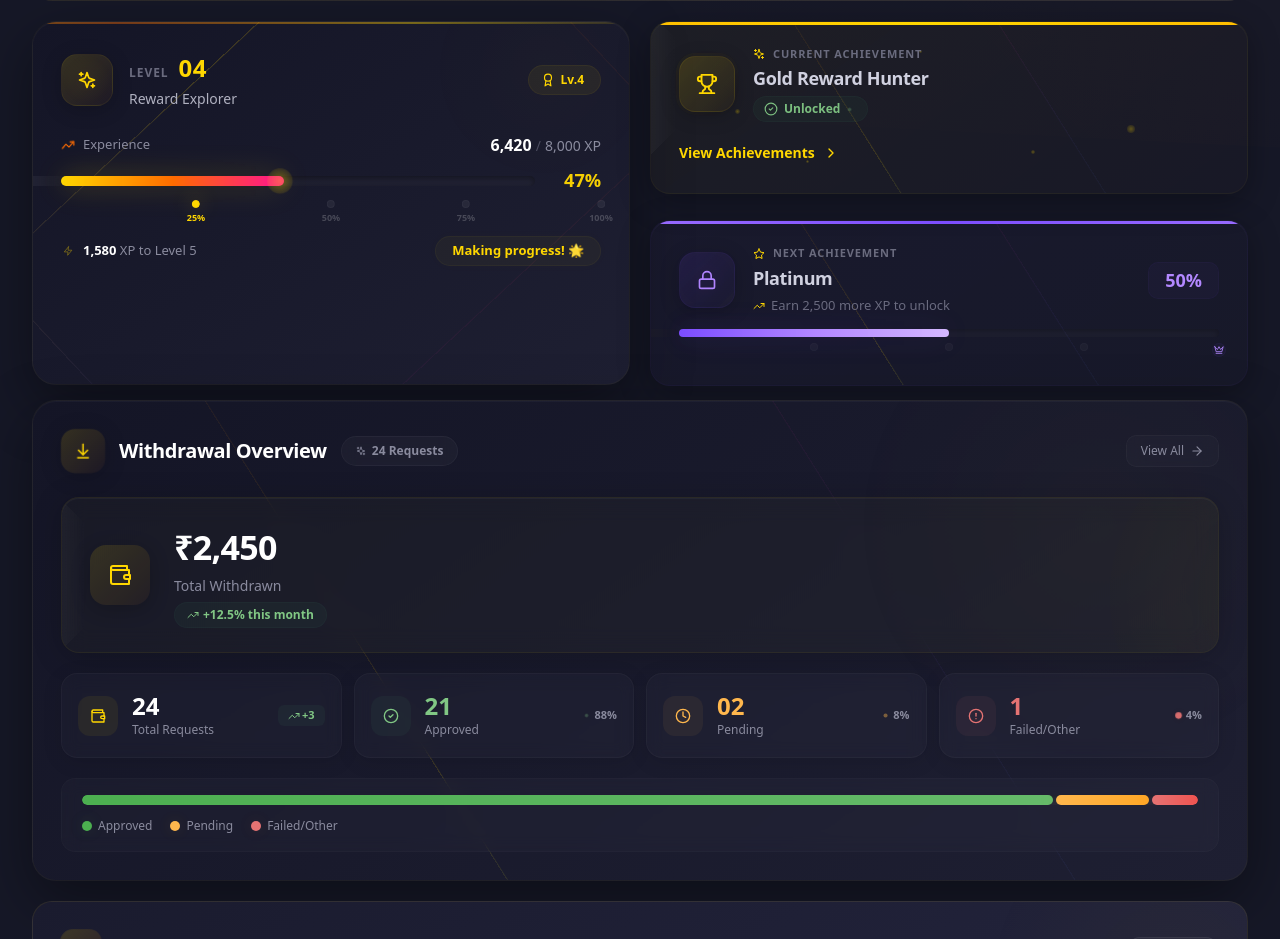
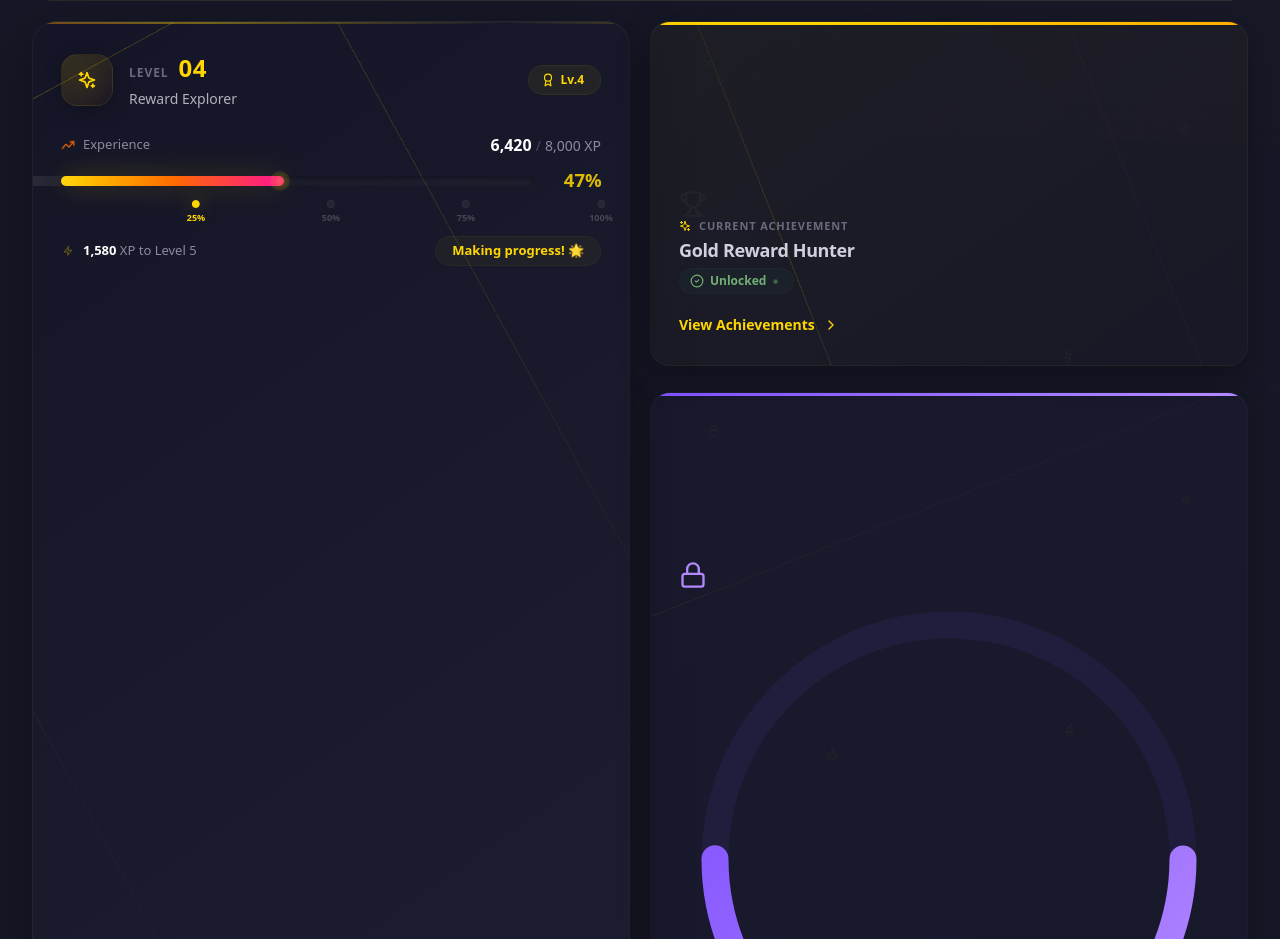
Before and after one commit to Sara12-2/VELoop_Rewards-User-Profile, a React (Vite) app: page / in a window 1280 px wide. Shown: the part 1093-2032 px from the top of the page. Built offline with nearby package versions, Linux system fonts and the light colour scheme.

Commit message:
feat(achievement): update AchievementCard with orbit style and animated dots

```diff
--- a/src/components/AchievementCard/AchievementCard.jsx
+++ b/src/components/AchievementCard/AchievementCard.jsx
@@ -1,21 +1,21 @@
-import { Award, ChevronRight, Lock, Sparkles, Crown, Star, Trophy, TrendingUp, CheckCircle2 } from "lucide-react";
+import { Award, ChevronRight, Lock, Sparkles, Crown, Star, Trophy, TrendingUp, CheckCircle2, Zap, Gem } from "lucide-react";
 import { useState, useEffect } from "react";
 import styles from "./AchievementCard.module.css";
 
 export function CurrentAchievement({ achievement, onViewAll }) {
   const [isHovered, setIsHovered] = useState(false);
-  const [particles, setParticles] = useState([]);
+  const [orbitItems, setOrbitItems] = useState([]);
 
   useEffect(() => {
-    const newParticles = Array.from({ length: 6 }, (_, i) => ({
+    // Create orbiting items around the circle
+    const items = Array.from({ length: 6 }, (_, i) => ({
       id: i,
-      size: 3 + Math.random() * 5,
-      x: 10 + Math.random() * 80,
-      y: 10 + Math.random() * 80,
-      duration: 2 + Math.random() * 3,
-      delay: Math.random() * 2,
+      icon: [<Trophy size={12} />, <Star size={12} />, <Gem size={12} />, <Zap size={12} />, <Sparkles size={12} />, <Crown size={12} />][i % 6],
+      angle: (i / 6) * 360,
+      delay: i * 0.5,
+      size: 20 + Math.random() * 10,
     }));
-    setParticles(newParticles);
+    setOrbitItems(items);
   }, []);
 
   return (
@@ -24,33 +24,39 @@ export function CurrentAchievement({ achievement, onViewAll }) {
       onMouseEnter={() => setIsHovered(true)}
       onMouseLeave={() => setIsHovered(false)}
     >
-      {/* Background Glow */}
-      <div className={styles.cardGlow}></div>
+      {/* Center Circle */}
+      <div className={styles.circleContainer}>
+        <div className={styles.circleGlow}></div>
+        <div className={styles.circleRing}>
+          <div className={styles.circleRingInner}></div>
+          <div className={styles.circleRingOuter}></div>
 
-      {/* Floating Particles */}
-      <div className={styles.particlesContainer}>
-        {particles.map((p) => (
+          {/* Orbiting Icons */}
+          {orbitItems.map((item) => (
             <div
-            key={p.id}
-            className={styles.particle}
+              key={item.id}
+              className={styles.orbitIcon}
               style={{
-              width: p.size,
-              height: p.size,
-              left: `${p.x}%`,
-              top: `${p.y}%`,
-              animationDuration: `${p.duration}s`,
-              animationDelay: `${p.delay}s`,
+                transform: `rotate(${item.angle}deg) translateX(${item.size}px)`,
+                animationDelay: `${item.delay}s`,
               }}
-          />
+            >
+              <div className={styles.orbitIconInner}>
+                {item.icon}
+              </div>
+            </div>
           ))}
         </div>
 
-      <div className={styles.row}>
-        <div className={`${styles.iconWrap} ${styles.unlockedIcon}`}>
-          <div className={styles.iconPulse}></div>
-          <Trophy size={22} className={styles.trophyIcon} />
-          <div className={styles.iconShine}></div>
+        {/* Center Icon */}
+        <div className={styles.circleCenter}>
+          <div className={styles.circleCenterPulse}></div>
+          <Trophy size={28} className={styles.circleIcon} />
         </div>
+      </div>
+
+      {/* Content */}
+      <div className={styles.content}>
         <div className={styles.textBlock}>
           <p className={styles.eyebrow}>
             <Sparkles size={12} className={styles.eyebrowIcon} />
@@ -63,12 +69,12 @@ export function CurrentAchievement({ achievement, onViewAll }) {
             <span className={styles.statusDot}></span>
           </span>
         </div>
-      </div>
 
         <button className={styles.link} onClick={onViewAll}>
           <span>View Achievements</span>
           <ChevronRight size={16} />
         </button>
+      </div>
 
       {isHovered && <div className={styles.hoverGlow}></div>}
     </div>
@@ -78,6 +84,7 @@ export function CurrentAchievement({ achievement, onViewAll }) {
 export function NextAchievement({ achievement }) {
   const [isHovered, setIsHovered] = useState(false);
   const [animatedPercent, setAnimatedPercent] = useState(0);
+  const [orbitItems, setOrbitItems] = useState([]);
 
   useEffect(() => {
     const timer = setTimeout(() => {
@@ -86,19 +93,87 @@ export function NextAchievement({ achievement }) {
     return () => clearTimeout(timer);
   }, [achievement.progress]);
 
+  useEffect(() => {
+    const items = Array.from({ length: 6 }, (_, i) => ({
+      id: i,
+      icon: [<Lock size={12} />, <Star size={12} />, <Gem size={12} />, <Zap size={12} />, <Sparkles size={12} />, <Crown size={12} />][i % 6],
+      angle: (i / 6) * 360,
+      delay: i * 0.5,
+      size: 20 + Math.random() * 10,
+    }));
+    setOrbitItems(items);
+  }, []);
+
   return (
     <div
       className={`${styles.card} ${styles.nextCard} ${isHovered ? styles.cardHover : ''}`}
       onMouseEnter={() => setIsHovered(true)}
       onMouseLeave={() => setIsHovered(false)}
     >
-      <div className={styles.cardGlow} style={{ background: 'linear-gradient(135deg, rgba(124, 77, 255, 0.05), rgba(179, 136, 255, 0.02))' }}></div>
+      {/* Circle with Orbit */}
+      <div className={styles.circleContainer}>
+        <div className={styles.circleGlow} style={{ background: 'radial-gradient(circle, rgba(124, 77, 255, 0.15), transparent 70%)' }}></div>
+        <div className={styles.circleRing}>
+          <div className={styles.circleRingInner}></div>
+          <div className={styles.circleRingOuter}></div>
 
-      <div className={styles.row}>
-        <div className={`${styles.iconWrap} ${styles.lockedIcon}`}>
-          <Lock size={20} />
-          <div className={styles.lockGlow}></div>
+          {/* Orbiting Icons */}
+          {orbitItems.map((item) => (
+            <div
+              key={item.id}
+              className={styles.orbitIcon}
+              style={{
+                transform: `rotate(${item.angle}deg) translateX(${item.size}px)`,
+                animationDelay: `${item.delay}s`,
+              }}
+            >
+              <div className={styles.orbitIconInner}>
+                {item.icon}
               </div>
+            </div>
+          ))}
+        </div>
+
+        {/* Center Icon with Progress */}
+        <div className={styles.circleCenter}>
+          <div className={styles.circleCenterPulse} style={{ background: 'radial-gradient(circle, rgba(124, 77, 255, 0.2), transparent 70%)' }}></div>
+          <Lock size={28} className={styles.circleIcon} style={{ color: '#B388FF' }} />
+          <div className={styles.circleProgress}>
+            <svg viewBox="0 0 60 60" className={styles.progressSvg}>
+              <circle
+                cx="30"
+                cy="30"
+                r="26"
+                fill="none"
+                stroke="rgba(124, 77, 255, 0.08)"
+                strokeWidth="3"
+              />
+              <circle
+                cx="30"
+                cy="30"
+                r="26"
+                fill="none"
+                stroke="url(#progressGradient)"
+                strokeWidth="3"
+                strokeLinecap="round"
+                strokeDasharray="163.36"
+                strokeDashoffset={163.36 - (163.36 * animatedPercent) / 100}
+                className={styles.progressCircle}
+              />
+              <defs>
+                <linearGradient id="progressGradient" x1="0%" y1="0%" x2="100%" y2="100%">
+                  <stop offset="0%" stopColor="#7C4DFF" />
+                  <stop offset="100%" stopColor="#B388FF" />
+                </linearGradient>
+              </defs>
+            </svg>
+            <span className={styles.progressText}>{achievement.progress}%</span>
+          </div>
+        </div>
+      </div>
+
+      {/* Content */}
+      <div className={styles.content}>
         <div className={styles.textBlock}>
           <p className={styles.eyebrow}>
             <Star size={12} className={styles.eyebrowIcon} />
@@ -110,39 +185,6 @@ export function NextAchievement({ achievement }) {
             Earn {achievement.xpNeeded.toLocaleString()} more XP to unlock
           </p>
         </div>
-        <div className={styles.progressBadge}>
-          {achievement.progress}%
-        </div>
-      </div>
-
-      <div className={styles.track}>
-        <div
-          className={`${styles.fill} ${animatedPercent > 0 ? styles.fillAnimated : ''}`}
-          style={{ width: `${animatedPercent}%` }}
-        >
-          <div className={styles.fillGlow}></div>
-        </div>
-        <div
-          className={styles.fillTrail}
-          style={{ width: `${animatedPercent}%` }}
-        ></div>
-      </div>
-
-      <div className={styles.milestoneMarkers}>
-        <div className={styles.marker} style={{ left: '25%' }}>
-          <span className={styles.markerDot}></span>
-        </div>
-        <div className={styles.marker} style={{ left: '50%' }}>
-          <span className={styles.markerDot}></span>
-        </div>
-        <div className={styles.marker} style={{ left: '75%' }}>
-          <span className={styles.markerDot}></span>
-        </div>
-        <div className={`${styles.marker} ${styles.markerFinal}`} style={{ left: '100%' }}>
-          <span className={styles.markerDot}>
-            <Crown size={8} />
-          </span>
-        </div>
       </div>
 
       {isHovered && <div className={styles.hoverGlow}></div>}
```
Lines whose indentation alone changed are shown as unchanged.
